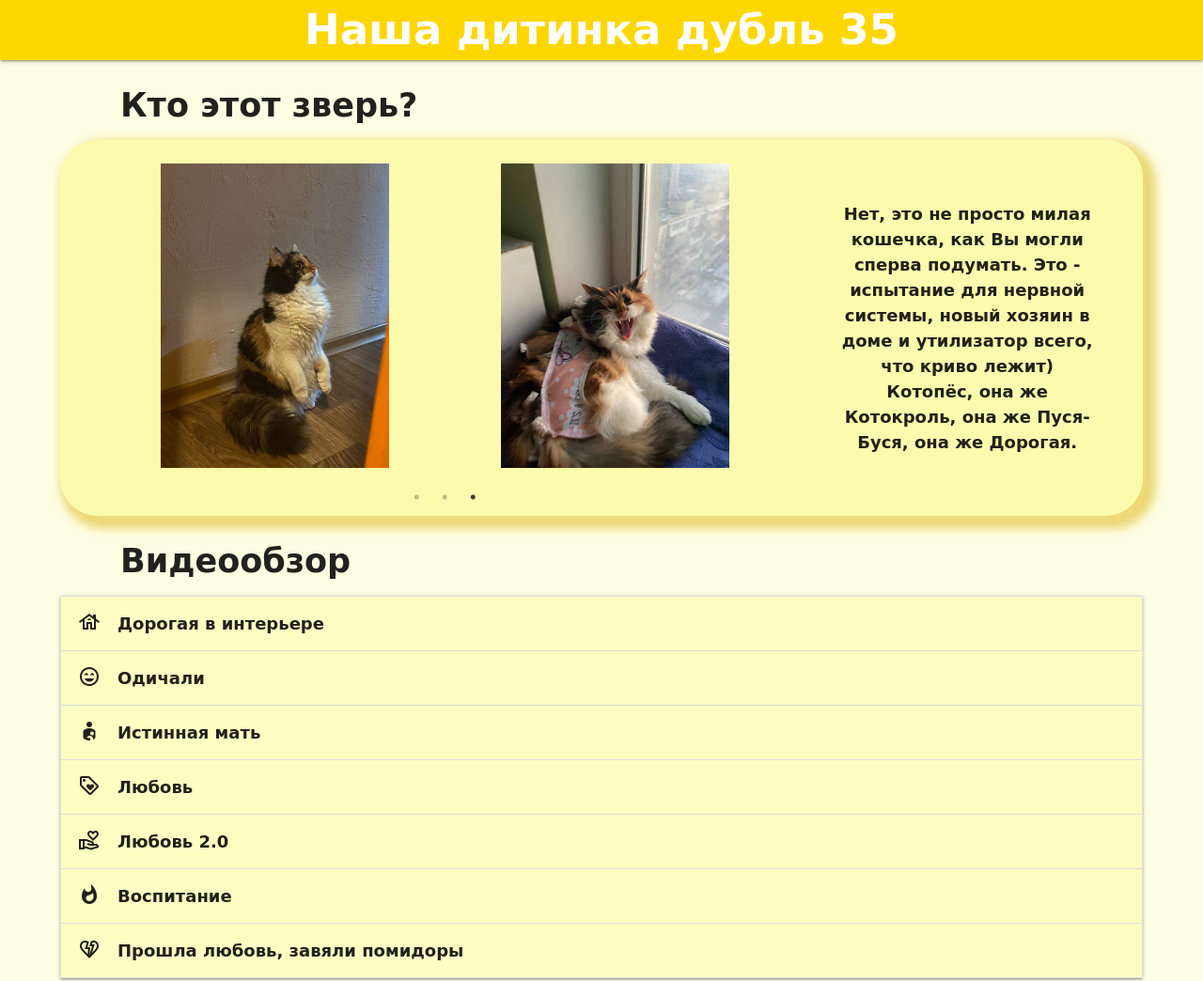
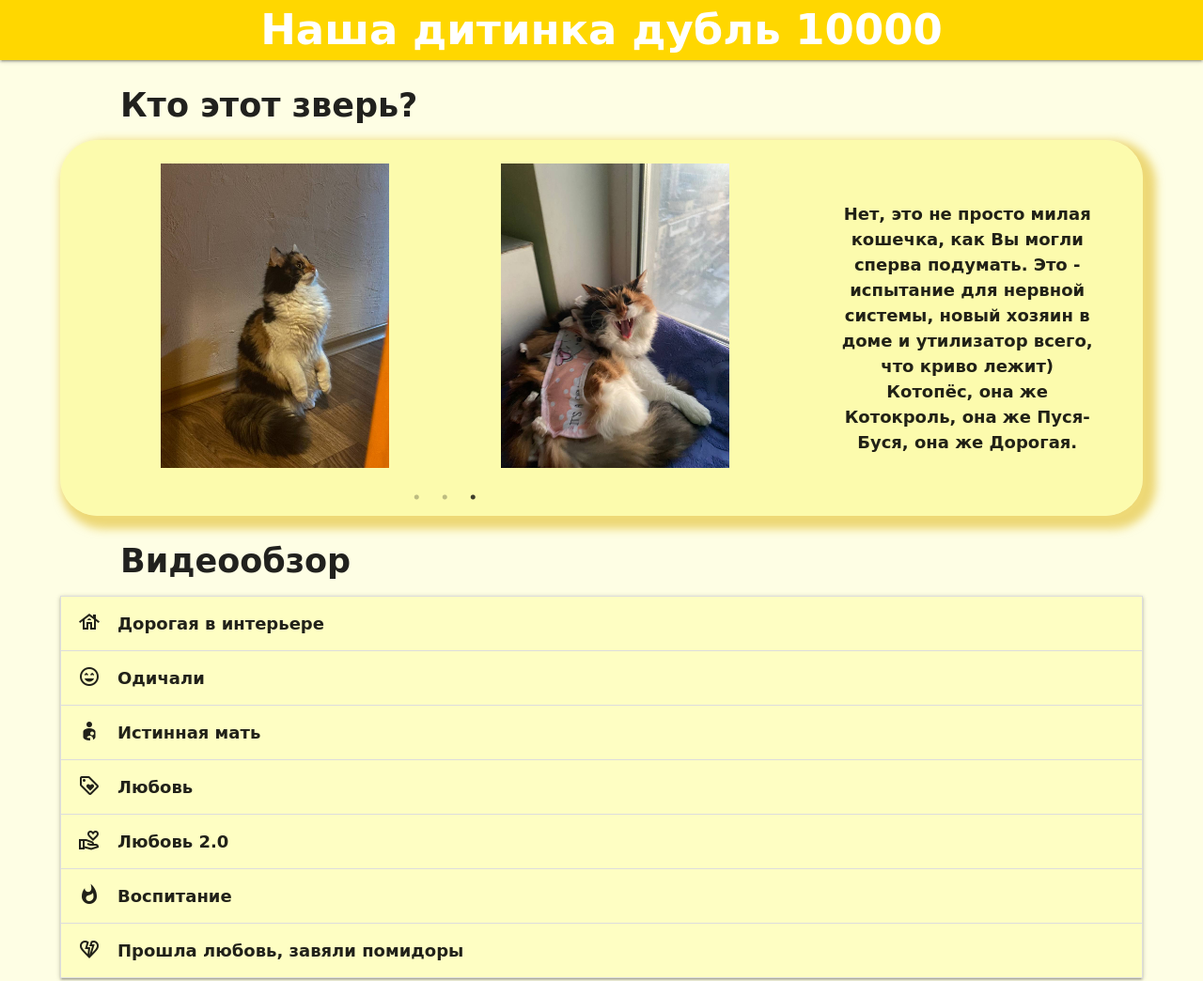
Before and after one commit to Victoriia2810/web-project, a plain HTML site: page index.html in a window 1280 px wide. Shown: the top 1044 px of the page at 94% size. Drawn offline with nearby package versions, Linux system fonts and the light colour scheme; some packages are replaced by stand-ins of ours; a script that the page names is missing; a web font is replaced by a local one.

Commit message:
change index100

```diff
--- a/index.html
+++ b/index.html
@@ -25,7 +25,7 @@
   <!--Navbar-->
   <nav>
     <div class="nav-wrapper style1">
-      <div class="name">Наша дитинка дубль 35</div>
+      <div class="name">Наша дитинка дубль 10000</div>
     </div>
   </nav>
   <!--Navbar-->
```
